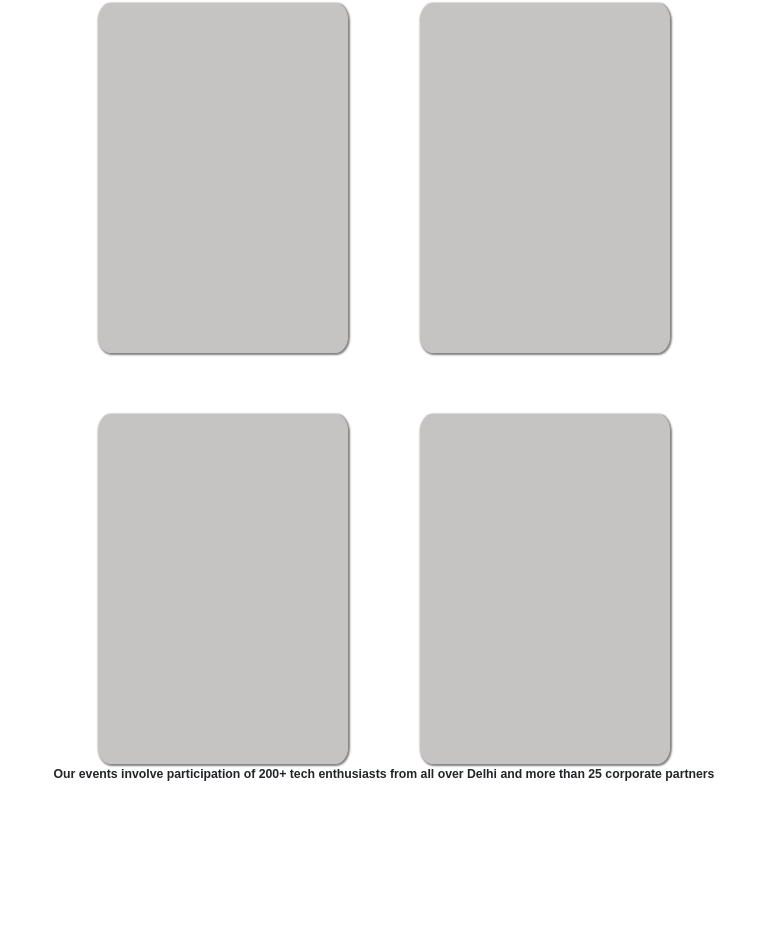
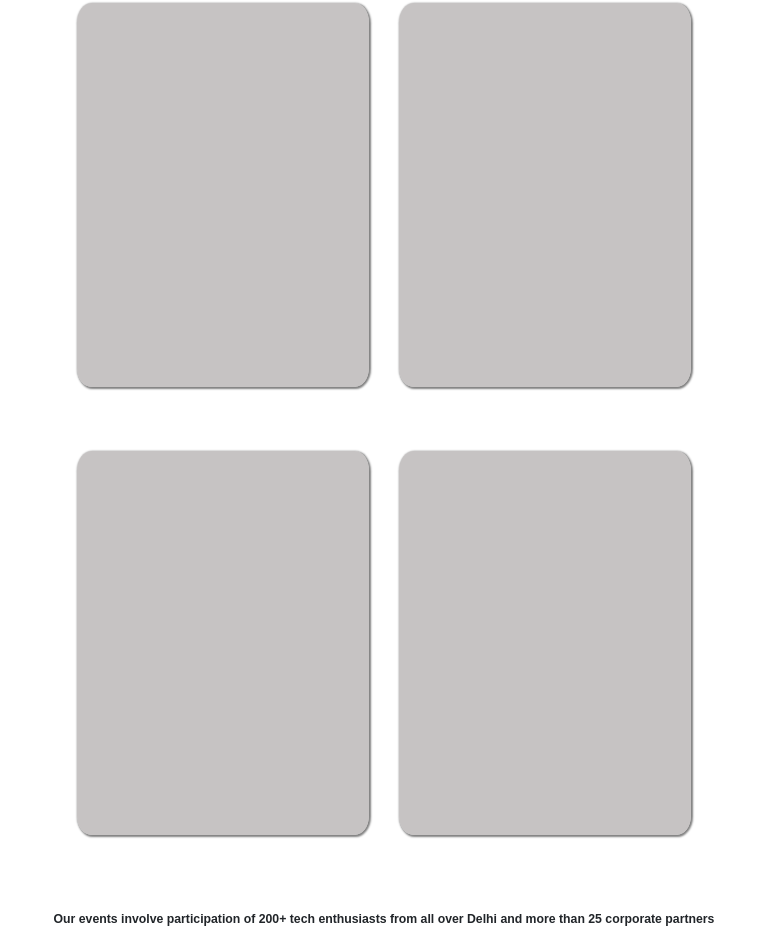
Before and after one commit to nakshjain/srdtu, a plain HTML site: page index.html in a window 768 px wide. Shown: the part 1190-2118 px from the top of the page. Before the commit the page ends 1994 px from the top, so only its background shows below. Drawn offline with nearby package versions, Linux system fonts and the light colour scheme; a script that the page names is missing.

Commit message:
events boxes fixed

```diff
--- a/style.css
+++ b/style.css
@@ -282,6 +282,7 @@ h1.events {
   text-align: center;
   font-size: 3vw;
   margin-top: 2vw;
+  margin-bottom: 3vw;
   font-weight: 600;
 }
 
@@ -290,16 +291,16 @@ div.events-bigBox {
   margin-right: auto;
   padding: 10%;
   padding-top: 0%;
-  padding-top: 2%;
+
 }
 
 div.events-box {
-  width: 20%;
+  width: 17vw;
   margin: auto;
   /* border: 1px s */
   border-radius: 5%;
   box-shadow: 1px 1px 2px 1px grey;
-  height: 300px;
+  height: 22vw;
   background-color: rgb(160, 156, 156, 0.6);
   backdrop-filter: grayscale(0.5) opacity(0.8);
 
@@ -314,12 +315,14 @@ div.events-box {
 
   div.events-box {
     margin-top: 8%;
-    width: 70%;
+    width: 50%;
+    height: 50vw;
+    /* height: 100%; */
   }
 
 }
 
-@media only screen and (min-width: 768px) and (max-width:1024px) {
+@media only screen and (min-width: 668px) and (max-width:1024px) {
   div.events-bigBox {
     display: grid;
     grid-template-columns: minmax(0, 1fr)minmax(0, 1fr);
@@ -330,8 +333,8 @@ div.events-box {
 
   div.events-box {
 
-    height: 350px;
-    width: 250px;
+    height: 50vw;
+    width: 100%;
   }
 
 
@@ -340,7 +343,7 @@ div.events-box {
 div.events-text {
   text-align: center;
   margin: auto;
-  margin-top: -5vw;
+  margin-top: 5vw;
   font-size: 1.6vw;
   font-weight: 600;
 }
```
